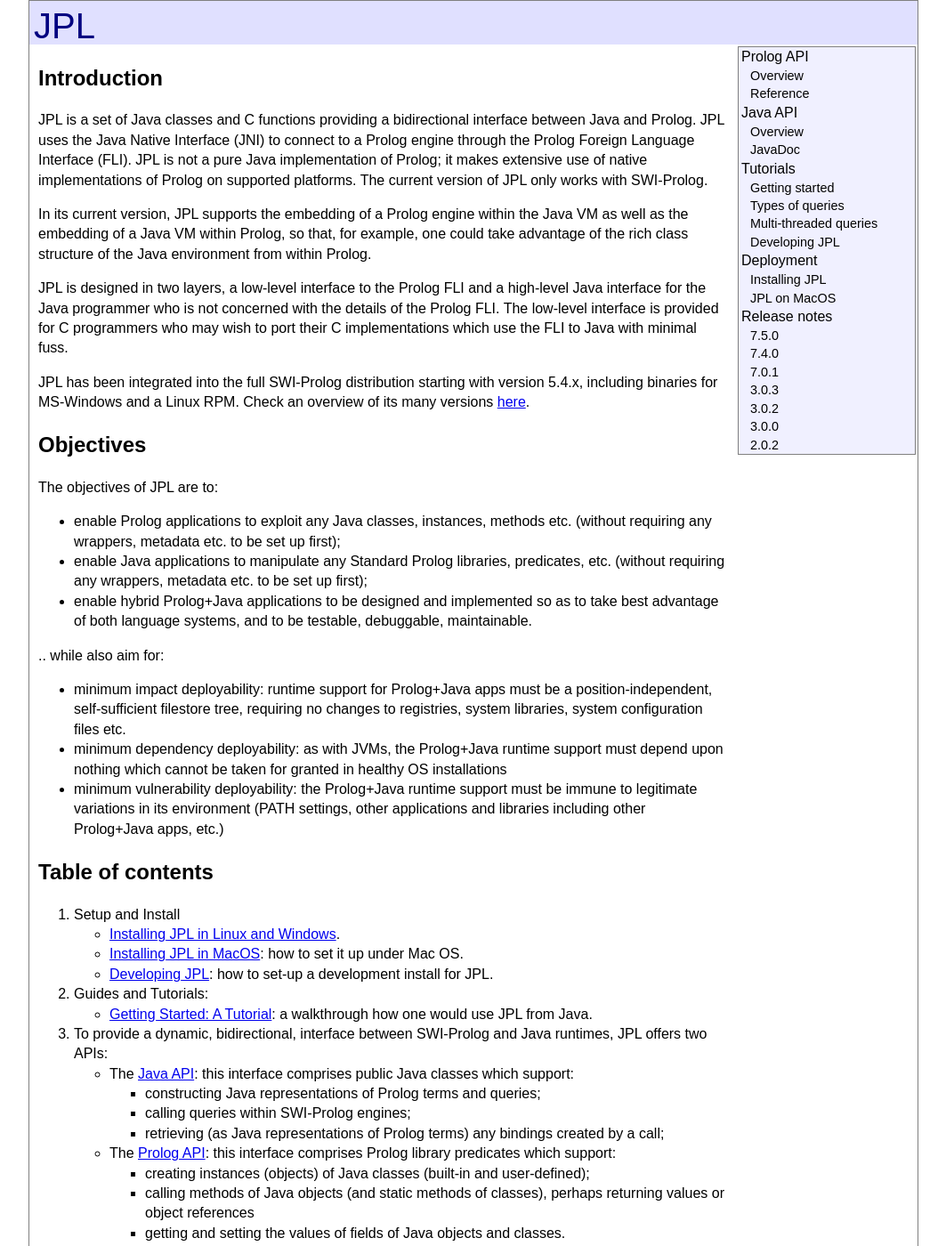
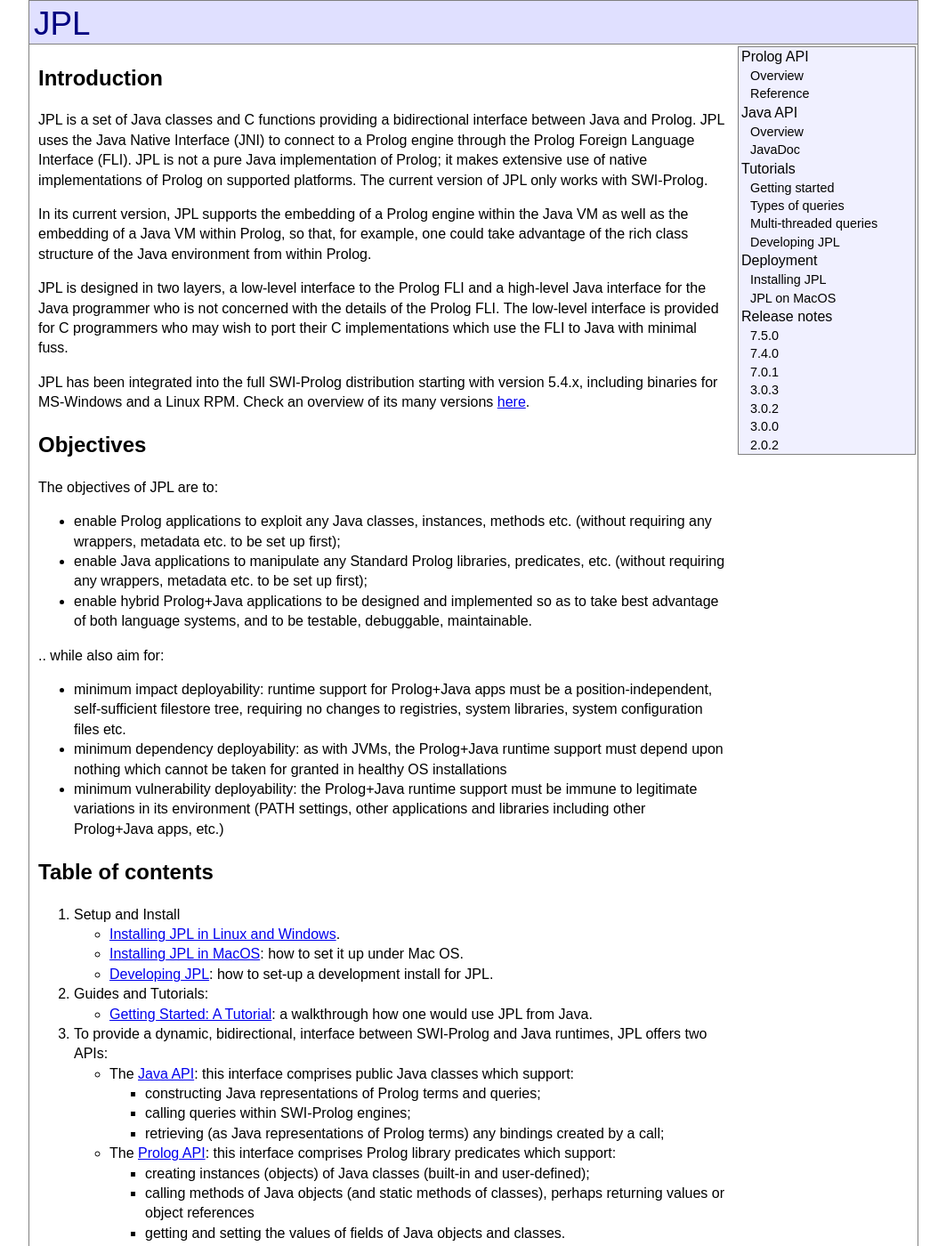
Before and after one commit to anionic/jpl-nav, a Jekyll site: the page built from docs/index.md, in a window 1280 px wide and 1400 px high. Shown: the whole window at 89% size, without its empty margins (108-1171 px from the left). Built offline with Jekyll 4.4.1, drawn with Linux system fonts in a browser that asks for light colours; our own code applies the rules of GitHub Pages for plain Markdown files.

Commit message:
Update default.html

```diff
--- a/docs/_layouts/default.html
+++ b/docs/_layouts/default.html
@@ -50,13 +50,14 @@
 				.headbar2 { /* limited width, centred */
 					background-color: #E0E0FF; /* same as tailbar */
 					border-top: 1px solid #808080;
-					height: 49px; /* = body.padding-top - 1 (border) */
+					border-bottom: 1px solid #808080;
+					height: 48px; /* body.padding-top - (1 + 1) border */
 					margin: 0 auto 0 auto; /* horiz centred */
 					max-width: 998px; /* lie within mainbar border */
 				}
 				.headbar2 > span { /* banner text */
 					color: #000080; /* dark blue */
-					font-size: 250%;
+					font-size: 230%;
 					margin-left: 5px; /* same as content in mainbar */
 				}
 				.headbar2 > div.icon { /* menu burger icon */
```
